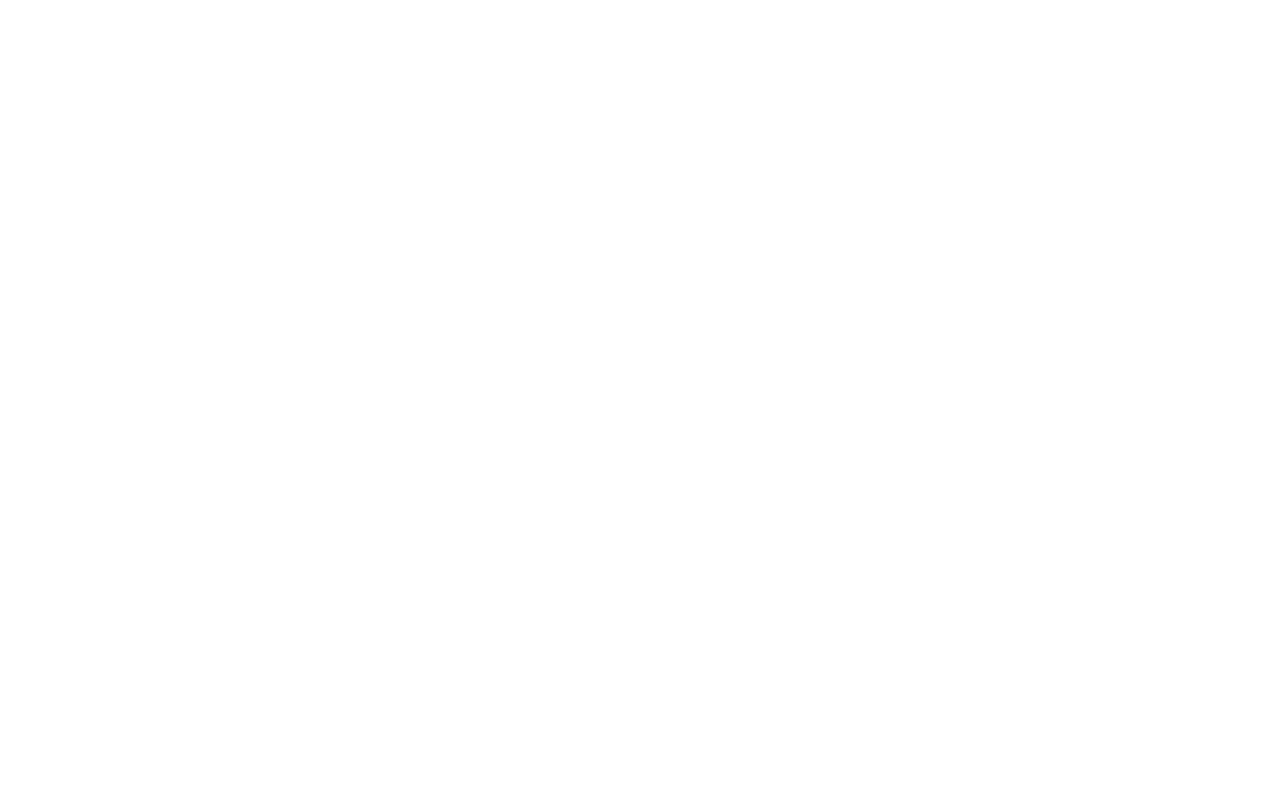
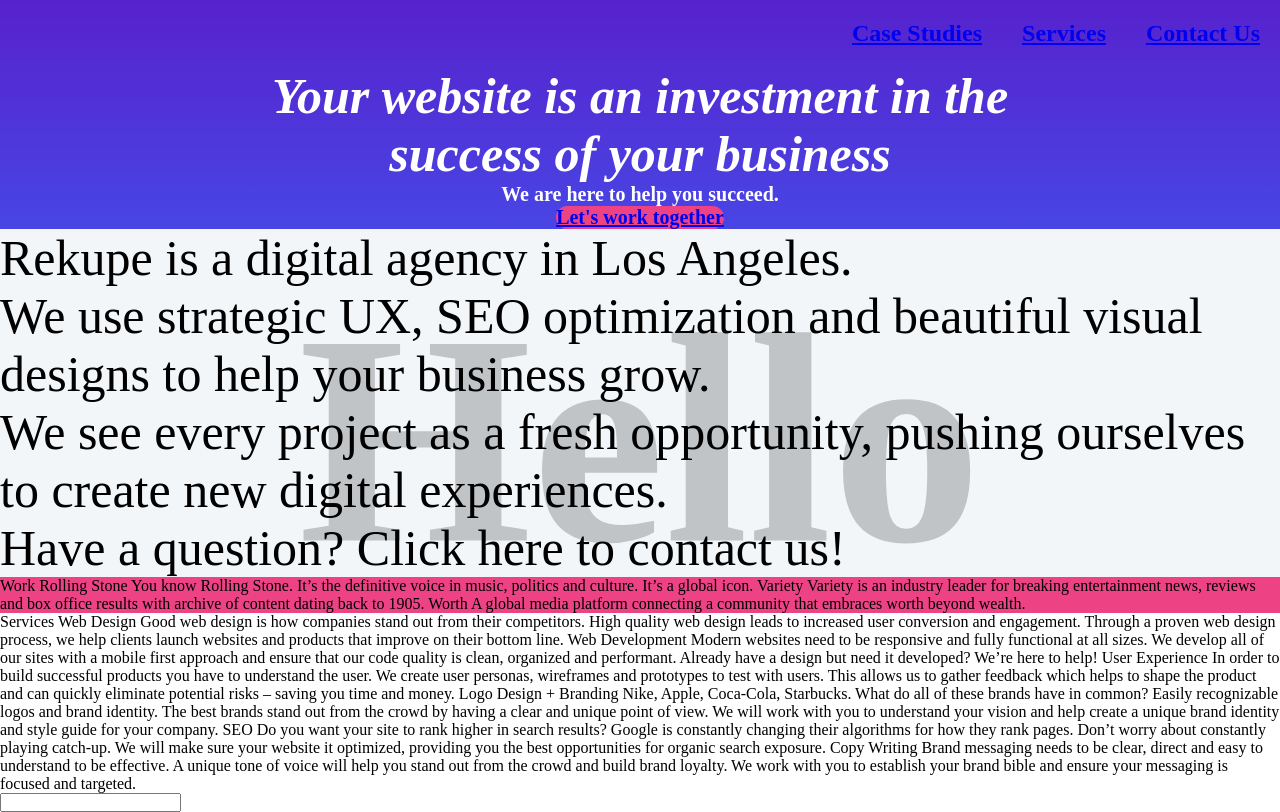
Before and after one commit to PurpleGRStudios/SchoolProject, a website: page index.html in a window 1280 px wide. Drawn offline with Linux system fonts and the light colour scheme.

Commit message:
changed the index, styles
I added a lot of new content inside of the index.html and I created multiple classes inside of styles.css

```diff
--- a/index.html
+++ b/index.html
@@ -1,10 +1,88 @@
 <!DOCTYPE html>
 <html lang="en">
 <head>
+    <link rel="stylesheet" href="styles.css">
     <meta charset="UTF-8">
     <title>Title</title>
 </head>
+
+
 <body>
 
+<header class="headersection">
+
+    <nav class="container">
+        <h1 class="buttonNav"> <a href="https://google.com" target="_blank">
+            Case Studies
+        </a>
+        </h1>
+        <h1 class="buttonNav"> <a href="https://google.com" target="_blank"> Services
+        </a>
+        </h1>
+        <h1 class="buttonNav"> <a href="https://google.com" target="_blank"> Contact Us
+        </a>
+        </h1>
+    </nav>
+
+    <div class="intro">
+        <h1> <em> Your website is an investment in the <br> success of your business </em> </h1>
+        <h5> We are here to help you succeed. </h5>
+        <h5 class="button1"> <a href="https://google.com" target="_blank"> Let's work together </a> </h5>
+    </div>
+
+</header>
+
+
+
+
+
+
+
+
+<main>
+    <section>
+        <div class="hello">
+            <h1 class="bg-text">
+                Hello
+            </h1>
+            <p>
+            Rekupe is a digital agency in Los Angeles. <br> We use strategic UX, SEO optimization and beautiful visual designs to help your business grow. <br> We see every project as a fresh opportunity, pushing ourselves to create new digital experiences.<br>  Have a question? Click here to contact us!
+            </p>
+        </div>
+    </section>
+
+    <section class="work">
+        <p> Work
+            Rolling Stone
+
+            You know Rolling Stone. It’s the definitive voice in music, politics and culture. It’s a global icon.
+
+            Variety
+
+            Variety is an industry leader for breaking entertainment news, reviews and box office results with archive of content dating back to 1905.
+
+            Worth
+
+            A global media platform connecting a community that embraces worth beyond wealth. </p>
+    </section>
+
+    <section class="services">
+        <p> Services
+            Web Design Good web design is how companies stand out from their competitors. High quality web design leads to increased user conversion and engagement. Through a proven web design process, we help clients launch websites and products that improve on their bottom line.
+
+            Web Development Modern websites need to be responsive and fully functional at all sizes. We develop all of our sites with a mobile first approach and ensure that our code quality is clean, organized and performant. Already have a design but need it developed? We’re here to help!
+
+            User Experience In order to build successful products you have to understand the user. We create user personas, wireframes and prototypes to test with users. This allows us to gather feedback which helps to shape the product and can quickly eliminate potential risks – saving you time and money.
+
+            Logo Design + Branding Nike, Apple, Coca-Cola, Starbucks. What do all of these brands have in common? Easily recognizable logos and brand identity. The best brands stand out from the crowd by having a clear and unique point of view. We will work with you to understand your vision and help create a unique brand identity and style guide for your company.
+
+            SEO Do you want your site to rank higher in search results? Google is constantly changing their algorithms for how they rank pages. Don’t worry about constantly playing catch-up. We will make sure your website it optimized, providing you the best opportunities for organic search exposure.
+
+            Copy Writing Brand messaging needs to be clear, direct and easy to understand to be effective. A unique tone of voice will help you stand out from the crowd and build brand loyalty. We work with you to establish your brand bible and ensure your messaging is focused and targeted.  </p>
+    </section>
+</main>
+<footer>
+    <input> </input>
+</footer>
 </body>
 </html>
--- a/package.json
+++ b/package.json
@@ -2,7 +2,7 @@
   "name": "SchoolProject",
   "version": "1.0.0",
   "description": "",
-  "main": "index.js",
+  "main": "script.js",
   "scripts": {
     "test": "echo \"Error: no test specified\" && exit 1"
   },
--- a/styles.css
+++ b/styles.css
@@ -1,3 +1,12 @@
+/*Paars #5722CD;
+Blauw #4845E4;
+Roze #ED4385;
+Zwart #0C0C0C (voor standaard tekst);
+Lichtpaars #F2F0FF (voor de grote zwevende woorden, zoals "hello" en "services") Uitzonderingen:
+                                                                                 Lichtgrijs #F3F6F9 (voor de achtergrond van de projecten)
+Grijs #7A7A7A (voor de service-tegel tekst);
+*/
+
 /*////////////////////////
     Table of Contents
     1. Global Styles
@@ -22,10 +31,63 @@
 }
 
 /* ------------------------------- 2. Typography ----------------------------------- */
-
+h1 {
+    text-align: center;
+}
 
 /* ------------------------------- 3. Layout --------------------------------------- */
+.headersection{
+    background-image: linear-gradient(#5722CD, #4845E4);
+}
+.container{
+    display: flex;
+    flex-flow: row wrap;
+    justify-content: flex-end;
+    h1{
+        margin: 20px;
+    }
 
+}
+
+.center {
+    display: flex;
+    justify-content: center;
+    align-items: center;
+}
+
+.hello{
+    display: flex;
+    flex-flow: column;
+    justify-content: center;
+    align-items: center;
+    background-color: #F3F6F9;
+    font-size: 50px;
+}
+
+.work{
+    display: flex;
+    background-color: #ED4385;
+}
+
+.bg-text{
+    position: absolute;
+
+    top: 55%;
+    left: 50%;
+
+    transform: translate(-50%, -50%);
+
+    z-index: 0;
+
+    font-size: 300px;
+
+    opacity: 0.2;
+}
+
+.fg-text{
+    position: relative;
+    z-index: 2;
+}
 
 /* --------------- 3.1 Reusables ----------------------- */
 
@@ -36,6 +98,33 @@
 
 /* --------------- 4.1 Header ------------------------- */
 
+
 /* --------------- 4.2 Introduction ------------------- */
+.intro{
+    display: flex;
+    flex-flow: column;
+    justify-content: center;
+    align-items: center;
+    color: white;
+    h1{
+        font-size: 50px;
+    }
+    h5{
+        font-size: 20px;
+    }
+}
 
+.button1{
+    font-size: 10px;
+    border-radius: 12px;
+    background-color: #ED4385;
+    text-decoration: none;
+    border: none;
+    z-index: 1;
+}
+
+.buttonNav{
+    border: none;
+    text-decoration: none;
+}
 /* ------------------------------- 5. Media Queries -------------------------------- */
```
Also changed, not shown: script.js (renamed from index.js).
